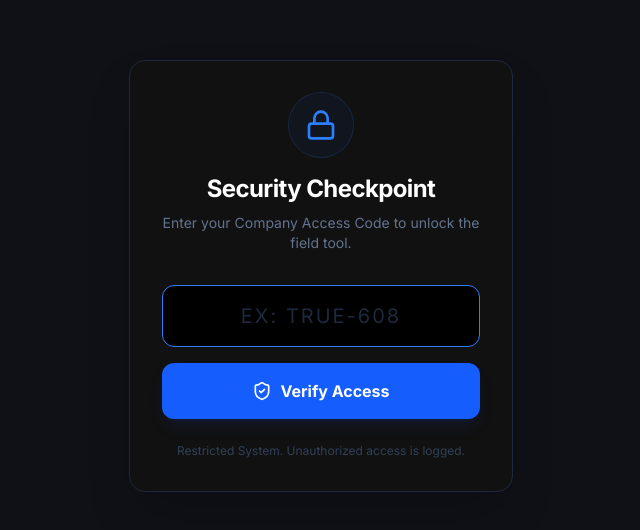
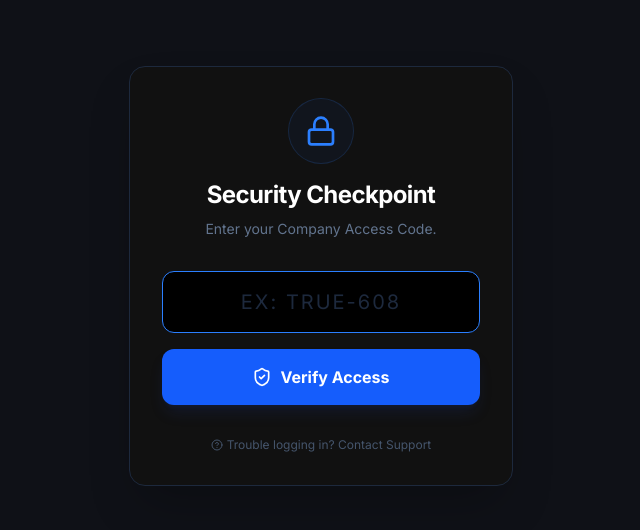
Before and after one commit to RisheeRaswath/True608-Website, a Next.js app: page /log in a window 1280 px wide. Shown: the part 124-654 px from the top of the page, without its empty margins (319-959 px from the left). Built offline with nearby package versions, Linux system fonts and the light colour scheme.

Commit message:
UX: Fix cursors and add Support links

```diff
--- a/src/app/log/page.tsx
+++ b/src/app/log/page.tsx
@@ -3,23 +3,21 @@
 import { useState, useEffect, Suspense } from "react";
 import { supabase } from "@/lib/supabase";
 import { toast } from "sonner";
-import { ArrowRight, QrCode, X, CheckCircle2, Lock, ShieldCheck, LogOut } from "lucide-react";
+import { ArrowRight, QrCode, X, CheckCircle2, Lock, ShieldCheck, LogOut, HelpCircle } from "lucide-react";
 import { Scanner } from '@yudiel/react-qr-scanner';
 import { useSearchParams } from "next/navigation";
 
 // --- SECURITY CONFIG ---
 const VALID_ACCESS_CODES = ["TRUE-608", "DEMO", "ADMIN"];
-const SESSION_DURATION_MS = 24 * 60 * 60 * 1000; // 24 Hours in Milliseconds
+const SESSION_DURATION_MS = 24 * 60 * 60 * 1000; // 24 Hours
 
 function LogForm() {
   const searchParams = useSearchParams();
 
-  // --- SECURITY STATE ---
+  // --- STATE ---
   const [isAuthorized, setIsAuthorized] = useState(false);
   const [accessCode, setAccessCode] = useState("");
   const [checkingAuth, setCheckingAuth] = useState(true);
-
-  // --- APP STATE ---
   const [loading, setLoading] = useState(false);
   const [isScanning, setIsScanning] = useState(false);
   const [formData, setFormData] = useState({
@@ -29,19 +27,16 @@ function LogForm() {
     amount: "",
   });
 
-  // 1. CHECK SESSION ON LOAD (The 24-Hour Rule)
+  // 1. CHECK SESSION ON LOAD
   useEffect(() => {
     const savedCode = localStorage.getItem("true608-access-key");
     const expiryTime = localStorage.getItem("true608-session-expiry");
-
     const now = Date.now();
 
     if (savedCode && expiryTime && VALID_ACCESS_CODES.includes(savedCode)) {
-      // Check if session is expired
       if (now < parseInt(expiryTime)) {
-        setIsAuthorized(true); // Valid Session
+        setIsAuthorized(true);
       } else {
-        // Session Expired - Clear it
         localStorage.removeItem("true608-access-key");
         localStorage.removeItem("true608-session-expiry");
         toast.warning("Session Expired. Please verify access.");
@@ -52,8 +47,7 @@ function LogForm() {
 
   // 2. HANDLE MAGIC URL PARAMS
   useEffect(() => {
-    if (!isAuthorized) return; // Don't fill if locked
-
+    if (!isAuthorized) return;
     const paramUnit = searchParams.get("unit_id");
     const paramLoc = searchParams.get("location");
 
@@ -67,24 +61,20 @@ function LogForm() {
     }
   }, [searchParams, isAuthorized]);
 
-  // 3. HANDLE LOGIN (Create 24h Session)
+  // 3. AUTH LOGIC
   const handleAuth = (e: React.FormEvent) => {
     e.preventDefault();
     if (VALID_ACCESS_CODES.includes(accessCode.toUpperCase())) {
-
-      // Save Code AND Expiry Time
       const expiry = Date.now() + SESSION_DURATION_MS;
       localStorage.setItem("true608-access-key", accessCode.toUpperCase());
       localStorage.setItem("true608-session-expiry", expiry.toString());
-
       setIsAuthorized(true);
-      toast.success("Access Granted. Session active for 24 hours.");
+      toast.success("Access Granted.");
     } else {
       toast.error("Access Denied: Invalid Security Code.");
     }
   };
 
-  // 4. MANUAL LOGOUT (For Demos & Security)
   const handleLogout = () => {
     localStorage.removeItem("true608-access-key");
     localStorage.removeItem("true608-session-expiry");
@@ -163,7 +153,7 @@ function LogForm() {
               <Lock className="w-8 h-8 text-blue-500" />
             </div>
             <h1 className="text-2xl font-bold tracking-tight text-white">Security Checkpoint</h1>
-            <p className="text-slate-500 text-sm mt-2">Enter your Company Access Code to unlock the field tool.</p>
+            <p className="text-slate-500 text-sm mt-2">Enter your Company Access Code.</p>
           </div>
 
           <form onSubmit={handleAuth} className="space-y-4">
@@ -177,15 +167,21 @@ function LogForm() {
             />
             <button
               type="submit"
-              className="w-full bg-blue-600 hover:bg-blue-500 text-white font-bold py-4 rounded-xl transition-all active:scale-[0.98] shadow-lg shadow-blue-900/20 flex items-center justify-center gap-2"
+              // ADDED: cursor-pointer
+              className="w-full cursor-pointer bg-blue-600 hover:bg-blue-500 text-white font-bold py-4 rounded-xl transition-all active:scale-[0.98] shadow-lg shadow-blue-900/20 flex items-center justify-center gap-2"
             >
               <ShieldCheck className="w-5 h-5" />
               Verify Access
             </button>
           </form>
-          <p className="mt-6 text-center text-slate-700 text-xs">
-            Restricted System. Unauthorized access is logged.
-          </p>
+
+          {/* SUPPORT LINK ON LOCK SCREEN */}
+          <div className="mt-8 text-center">
+            <a href="mailto:support@true608.com" className="text-xs text-slate-600 hover:text-blue-500 transition-colors flex items-center justify-center gap-1 cursor-pointer">
+                <HelpCircle className="w-3 h-3" />
+                Trouble logging in? Contact Support
+            </a>
+          </div>
       </div>
     );
   }
@@ -198,7 +194,8 @@ function LogForm() {
         <div className="w-full mb-10 mt-8 flex flex-col items-center relative">
             <button
                 onClick={handleLogout}
-                className="absolute right-0 top-0 p-2 text-slate-600 hover:text-red-500 transition-colors"
+                // ADDED: cursor-pointer
+                className="absolute right-0 top-0 p-2 text-slate-600 hover:text-red-500 transition-colors cursor-pointer"
                 title="Disconnect Session"
             >
                 <LogOut className="w-5 h-5" />
@@ -228,7 +225,7 @@ function LogForm() {
                 />
                 <button
                     onClick={() => setIsScanning(false)}
-                    className="absolute top-4 right-4 bg-black/50 p-2 rounded-full text-white hover:bg-red-500/80 transition-colors z-20"
+                    className="absolute top-4 right-4 bg-black/50 p-2 rounded-full text-white hover:bg-red-500/80 transition-colors z-20 cursor-pointer"
                 >
                     <X className="w-6 h-6" />
                 </button>
@@ -239,7 +236,7 @@ function LogForm() {
                 </div>
             </div>
             <p className="mt-8 text-slate-400 text-sm font-medium">Align QR Code within frame</p>
-            <button onClick={() => setIsScanning(false)} className="mt-6 px-6 py-3 rounded-xl bg-slate-800 text-white font-bold text-sm">
+            <button onClick={() => setIsScanning(false)} className="mt-6 px-6 py-3 rounded-xl bg-slate-800 text-white font-bold text-sm cursor-pointer">
                 Cancel Scan
             </button>
           </div>
@@ -276,11 +273,11 @@ function LogForm() {
               placeholder="Scan QR or type ID..."
               className="w-full bg-[#1A1D24] focus:bg-[#20242D] border border-slate-800 focus:border-blue-500 rounded-xl p-4 pr-14 text-white placeholder:text-slate-600 outline-none transition-all duration-200 shadow-sm"
             />
-            {/* THE MAGIC BUTTON */}
+            {/* THE MAGIC BUTTON - ADDED cursor-pointer */}
             <button
               onClick={() => setIsScanning(true)}
               type="button"
-              className="absolute right-2 top-1/2 -translate-y-1/2 p-2.5 bg-blue-500/10 hover:bg-blue-500/20 text-blue-500 rounded-lg transition-all active:scale-95 border border-blue-500/20 hover:border-blue-500/50"
+              className="absolute right-2 top-1/2 -translate-y-1/2 p-2.5 bg-blue-500/10 hover:bg-blue-500/20 text-blue-500 rounded-lg transition-all active:scale-95 border border-blue-500/20 hover:border-blue-500/50 cursor-pointer"
               title="Scan Asset Tag"
             >
               <QrCode className="w-5 h-5" />
@@ -332,6 +329,7 @@ function LogForm() {
           onClick={() => handleSave()}
           disabled={loading}
           type="button"
+          // ADDED: cursor-pointer
           className="w-full cursor-pointer bg-blue-600 hover:bg-blue-500 disabled:bg-slate-800 disabled:text-slate-500 text-white font-bold py-4 rounded-xl mt-8 transition-all active:scale-[0.98] shadow-lg shadow-blue-900/20 flex items-center justify-center gap-2"
         >
           {loading ? "Transmitting..." : (
@@ -341,6 +339,13 @@ function LogForm() {
             </>
           )}
         </button>
+
+        {/* SUPPORT LINK IN APP */}
+        <div className="text-center mt-8">
+            <a href="mailto:support@true608.com" className="text-xs text-slate-600 hover:text-blue-500 transition-colors cursor-pointer">
+                System Issue? Contact Support
+            </a>
+        </div>
 
     </div>
   );
```
